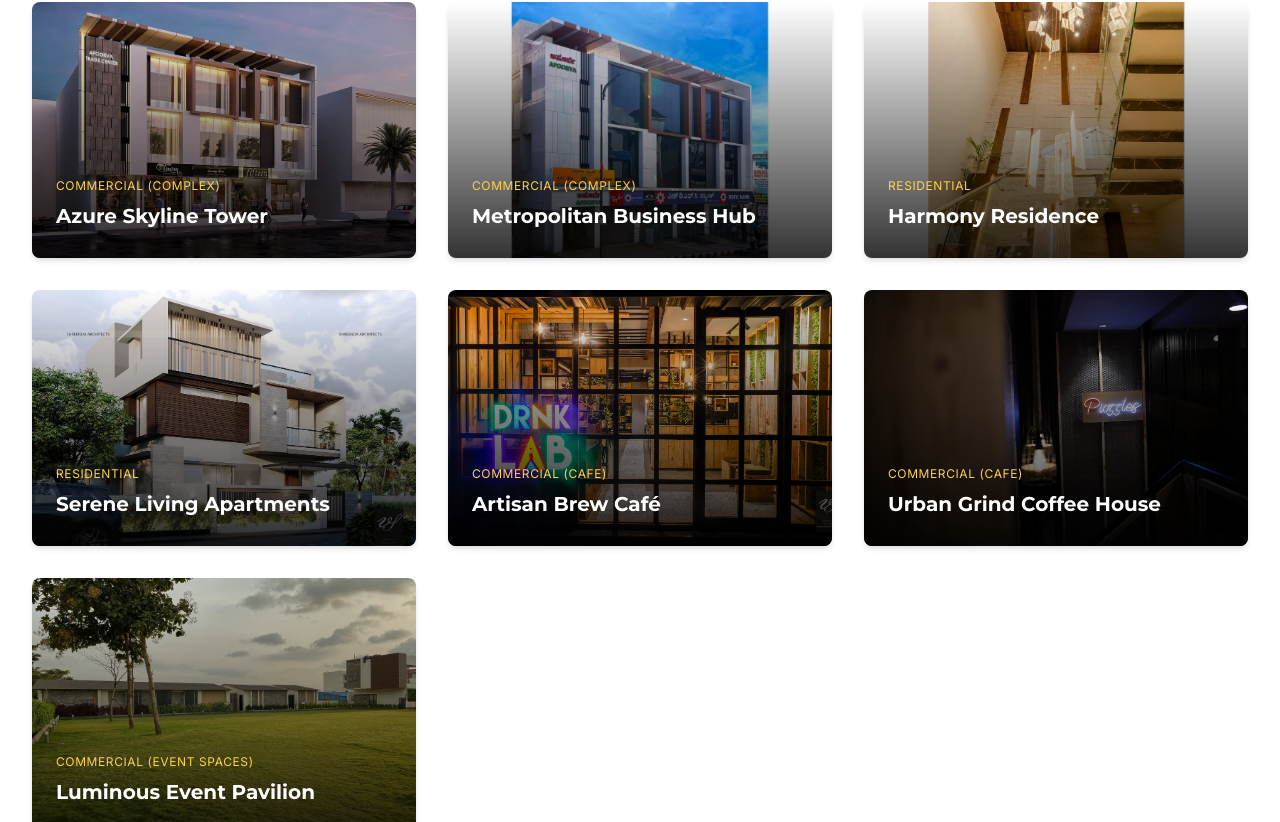
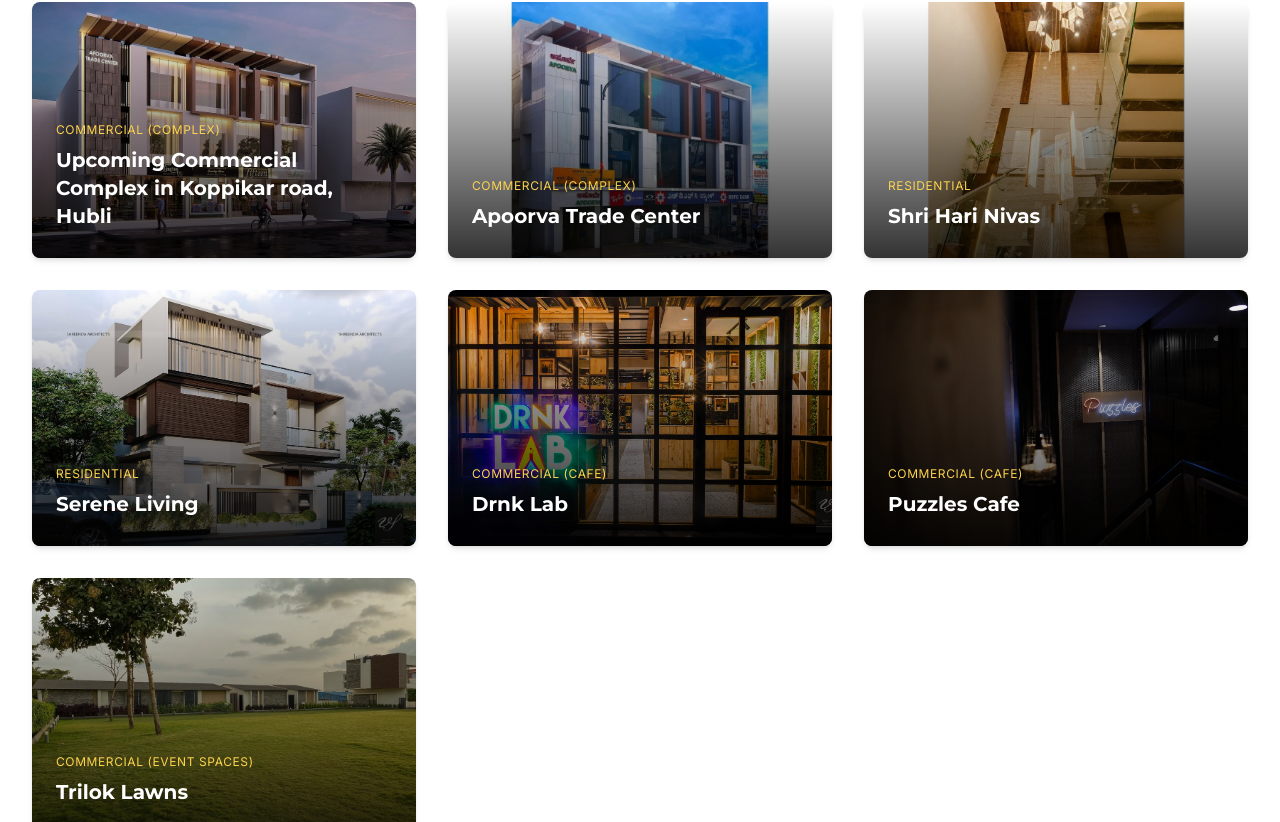
Before and after one commit to GauravShidling/shreenda-architects, a React (Vite) app: page /#/projects in a window 1280 px wide. Shown: the part 838-1660 px from the top of the page. Built offline with nearby package versions, Linux system fonts and the light colour scheme.

Commit message:
Update project data with actual content

```diff
--- a/src/data/projects.js
+++ b/src/data/projects.js
@@ -1,4 +1,4 @@
-// Project data
+ // Project data
 // Import images to ensure they're properly processed by Vite
 import complex1 from '../assets/projects/commercial-complex/Complex1.jpg';
 import complex2 from '../assets/projects/commercial-complex/Complex2.jpeg';
@@ -12,109 +12,109 @@ import venue1 from '../assets/projects/commercial-event-spaces/Venue1.jpeg';
 export const projects = [
   {
     id: 1,
-    title: "Azure Skyline Tower",
+    title: "Upcoming Commercial Complex in Koppikar road, Hubli",
     category: "Commercial (Complex)",
-    location: "New York, NY",
+    location: "Hubli, Karnataka",
     year: 2023,
-    description: "A 45-story office building with a distinctive curved glass facade that maximizes natural light and provides panoramic views of the city. The tower incorporates green spaces at various levels and utilizes sustainable materials and energy-efficient systems. The design features a double-skin facade that improves thermal performance and reduces energy consumption by 30% compared to conventional buildings.",
+    description: "A modern commercial complex designed to foster collaboration between businesses. The space features open atriums, shared conference facilities, and a sustainable design that reduces energy consumption while providing a comfortable work environment. The innovative spatial organization promotes interaction between different companies while maintaining privacy where needed.",
     imageSrc: complex1,
     featured: true,
     gallery: [
       complex1
     ],
-    details: {
-      area: "75,000 sq.m",
-      client: "Skyline Developments Inc.",
-      services: "Architectural Design, Interior Design, Landscape Design",
-      awards: "AIA Design Excellence Award 2023",
-      sustainability: "LEED Platinum Certified, 30% energy reduction, rainwater harvesting systems, green roof terraces"
-    }
+    // details: {
+    //   area: "75,000 sq.m",
+    //   client: "Skyline Developments Inc.",
+    //   services: "Architectural Design, Interior Design, Landscape Design",
+    //   awards: "AIA Design Excellence Award 2023",
+    //   sustainability: "LEED Platinum Certified, 30% energy reduction, rainwater harvesting systems, green roof terraces"
+    // }
   },
   {
     id: 2,
-    title: "Metropolitan Business Hub",
+    title: "Apoorva Trade Center",
     category: "Commercial (Complex)",
-    location: "Chicago, IL",
+    location: "Hubli, Karnataka",
     year: 2022,
-    description: "A modern commercial complex designed to foster collaboration between businesses. The space features open atriums, shared conference facilities, and a sustainable design that reduces energy consumption while providing a comfortable work environment. The innovative spatial organization promotes interaction between different companies while maintaining privacy where needed.",
+    description: "Giving this 58 year old(DESAI CHAMBERS) commercial structure a new look.This exquisite building exterior is a result of our teams unwavering dedication to crafting unique and impactful designs that stand the test of time.From the bold lines to jextoposition of boxes every detail is carefully considered to ensure harmonious blend of form and function",
     imageSrc: complex2,
     featured: false,
     gallery: [
       complex2
     ],
-    details: {
-      area: "30,000 sq.m",
-      client: "Urban Core Developers",
-      services: "Architectural Design, Space Planning, Sustainability Consulting",
-      awards: "Chicago Architectural Excellence Award 2022",
-      sustainability: "LEED Gold Certified, solar roof panels, high-efficiency HVAC systems, passive cooling design"
-    }
+    // details: {
+    //   area: "30,000 sq.m",
+    //   client: "Urban Core Developers",
+    //   services: "Architectural Design, Space Planning, Sustainability Consulting",
+    //   awards: "Chicago Architectural Excellence Award 2022",
+    //   sustainability: "LEED Gold Certified, solar roof panels, high-efficiency HVAC systems, passive cooling design"
+    // }
   },
   {
     id: 3,
-    title: "Harmony Residence",
+    title: "Shri Hari Nivas",
     category: "Residential",
-    location: "Los Angeles, CA",
+    location: "Hubli, Karnataka",
     year: 2022,
-    description: "A modern residential complex designed with a focus on community living. The development includes shared gardens, recreational areas, and incorporates eco-friendly features like rainwater harvesting and solar panels. The architectural language balances privacy and community, creating spaces for interaction while ensuring each unit maintains its sense of home.",
+    description: "An Ode to Elegance and Sophistication. ✨Every corner is designed with care, where beauty meets functionality.Embrace the art of interior design that transforms spaces into a symphony of style and comfort.",
     imageSrc: res1,
     featured: false,
     gallery: [
       res1
     ],
-    details: {
-      area: "25,000 sq.m (120 units)",
-      client: "West Coast Residential Group",
-      services: "Master Planning, Architectural Design, Landscape Architecture",
-      awards: "Residential Design Award of Merit 2022",
-      sustainability: "Net-zero energy design, community gardens, grey water recycling system"
-    }
+    // details: {
+    //   area: "25,000 sq.m (120 units)",
+    //   client: "West Coast Residential Group",
+    //   services: "Master Planning, Architectural Design, Landscape Architecture",
+    //   awards: "Residential Design Award of Merit 2022",
+    //   sustainability: "Net-zero energy design, community gardens, grey water recycling system"
+    // }
   },
   {
     id: 4,
-    title: "Serene Living Apartments",
+    title: "Serene Living ",
     category: "Residential",
-    location: "Seattle, WA",
+    location: "Hubli, Karnataka",
     year: 2021,
-    description: "A luxury apartment complex that balances private and communal spaces. Each unit offers panoramic views while the building's amenities include rooftop gardens, fitness facilities, and environmentally-conscious construction methods. The design responds to the Pacific Northwest climate with covered outdoor spaces and ample natural light to counter the region's gloomy days.",
+    description: "The minimalist modern facade of the Residence showcases material planes stacked on each other, and the projections that form a visual connect on different levels.",
     imageSrc: res2,
     featured: true,
     gallery: [
       res2
     ],
-    details: {
-      area: "18,500 sq.m (80 units)",
-      client: "Pacific Habitats LLC",
-      services: "Architectural Design, Interior Design, Landscape Design",
-      awards: "Northwest Design Innovation Award 2021",
-      sustainability: "Passive house standards, green roof system, locally-sourced materials, rainwater collection"
-    }
+    // details: {
+    //   area: "18,500 sq.m (80 units)",
+    //   client: "Pacific Habitats LLC",
+    //   services: "Architectural Design, Interior Design, Landscape Design",
+    //   awards: "Northwest Design Innovation Award 2021",
+    //   sustainability: "Passive house standards, green roof system, locally-sourced materials, rainwater collection"
+    // }
   },
   {
     id: 5,
-    title: "Artisan Brew Café",
+    title: "Drnk Lab",
     category: "Commercial (Cafe)",
-    location: "Austin, TX",
+    location: "Hubli, Karnataka",
     year: 2021,
-    description: "A modern café designed with a warm, inviting atmosphere. The space features locally-sourced materials, custom furniture, and an open layout that encourages social interaction while maintaining a cozy ambiance. The interior design showcases the coffee-making process with a visible roasting area and brew bar, creating an educational experience for visitors.",
+    description: "The detailed amalgamation of contemporary trends like pine, metal, open ac ducts, wall art in combination with with raw shade of grey creates a space that professes a sense of rustic chic.",
     imageSrc: cafe1,
     featured: false,
     gallery: [
       cafe1
     ],
-    details: {
-      area: "350 sq.m",
-      client: "Artisan Coffee Roasters",
-      services: "Interior Design, Custom Furniture Design, Branding Integration",
-      awards: "Hospitality Design Award 2021",
-      sustainability: "Reclaimed wood elements, energy-efficient appliances, composting program, zero-waste initiatives"
-    }
+    // details: {
+    //   area: "350 sq.m",
+    //   client: "Artisan Coffee Roasters",
+    //   services: "Interior Design, Custom Furniture Design, Branding Integration",
+    //   awards: "Hospitality Design Award 2021",
+    //   sustainability: "Reclaimed wood elements, energy-efficient appliances, composting program, zero-waste initiatives"
+    // }
   },
   {
     id: 6,
-    title: "Urban Grind Coffee House",
+    title: "Puzzles Cafe",
     category: "Commercial (Cafe)",
-    location: "Portland, OR",
+    location: "Hubli, Karnataka",
     year: 2020,
     description: "A stylish café that combines industrial elements with natural materials. The design emphasizes sustainability with reclaimed wood features, energy-efficient lighting, and a layout that maximizes natural light throughout the day. The space transforms from a quiet morning workspace to a vibrant evening social hub with flexible seating arrangements and adaptable lighting systems.",
     imageSrc: cafe2,
@@ -122,33 +122,33 @@ export const projects = [
     gallery: [
       cafe2
     ],
-    details: {
-      area: "280 sq.m",
-      client: "Urban Grind Collective",
-      services: "Adaptive Reuse Design, Interior Architecture, Lighting Design",
-      awards: "Small Business Design Excellence 2020",
-      sustainability: "Repurposed industrial building, living wall installation, water-saving fixtures, locally-sourced materials"
-    }
+    // details: {
+    //   area: "280 sq.m",
+    //   client: "Urban Grind Collective",
+    //   services: "Adaptive Reuse Design, Interior Architecture, Lighting Design",
+    //   awards: "Small Business Design Excellence 2020",
+    //   sustainability: "Repurposed industrial building, living wall installation, water-saving fixtures, locally-sourced materials"
+    // }
   },
   {
     id: 7,
-    title: "Luminous Event Pavilion",
+    title: "Trilok Lawns",
     category: "Commercial (Event Spaces)",
-    location: "Boston, MA",
+    location: "Hubli, Karnataka",
     year: 2023,
-    description: "A versatile event space designed to host everything from corporate gatherings to wedding receptions. The pavilion features flexible partitioning, state-of-the-art acoustics, and dramatic lighting design that can transform the atmosphere for any occasion. The transparent façade connects indoor and outdoor spaces while providing stunning views of the surrounding landscape.",
+    description: "The ideology behind the design was to fuse the outdoor elements into the design, and the presence of nature around was so strong that indoor and outdoor got integrated effortlessly, almost every space opening in three directions is connecting with the landscape all around.The combination of flex stone with metal jaalis and the blend of landscape with soft touch of lighting, creates experience that gives lawn and entire space a premium and timeless feel.",
     imageSrc: venue1,
     featured: true,
     gallery: [
       venue1
     ],
-    details: {
-      area: "1,200 sq.m",
-      client: "Boston Events Corporation",
-      services: "Architectural Design, Acoustic Engineering, Lighting Design",
-      awards: "Innovative Venue Design Award 2023",
-      sustainability: "Smart building management system, solar shading, high-performance glazing, natural ventilation system"
-    }
+    // details: {
+    //   area: "1,200 sq.m",
+    //   client: "Boston Events Corporation",
+    //   services: "Architectural Design, Acoustic Engineering, Lighting Design",
+    //   awards: "Innovative Venue Design Award 2023",
+    //   sustainability: "Smart building management system, solar shading, high-performance glazing, natural ventilation system"
+    // }
   }
 ];
 
```
